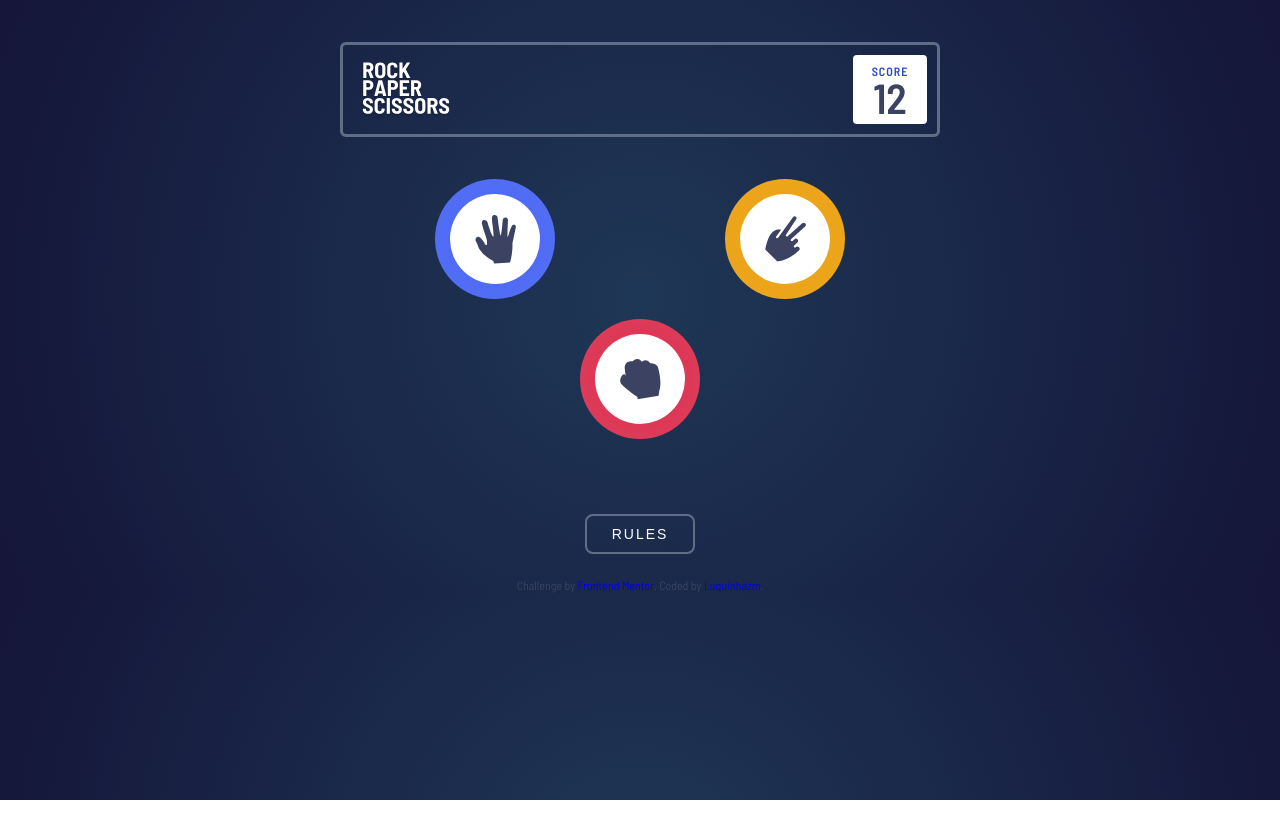
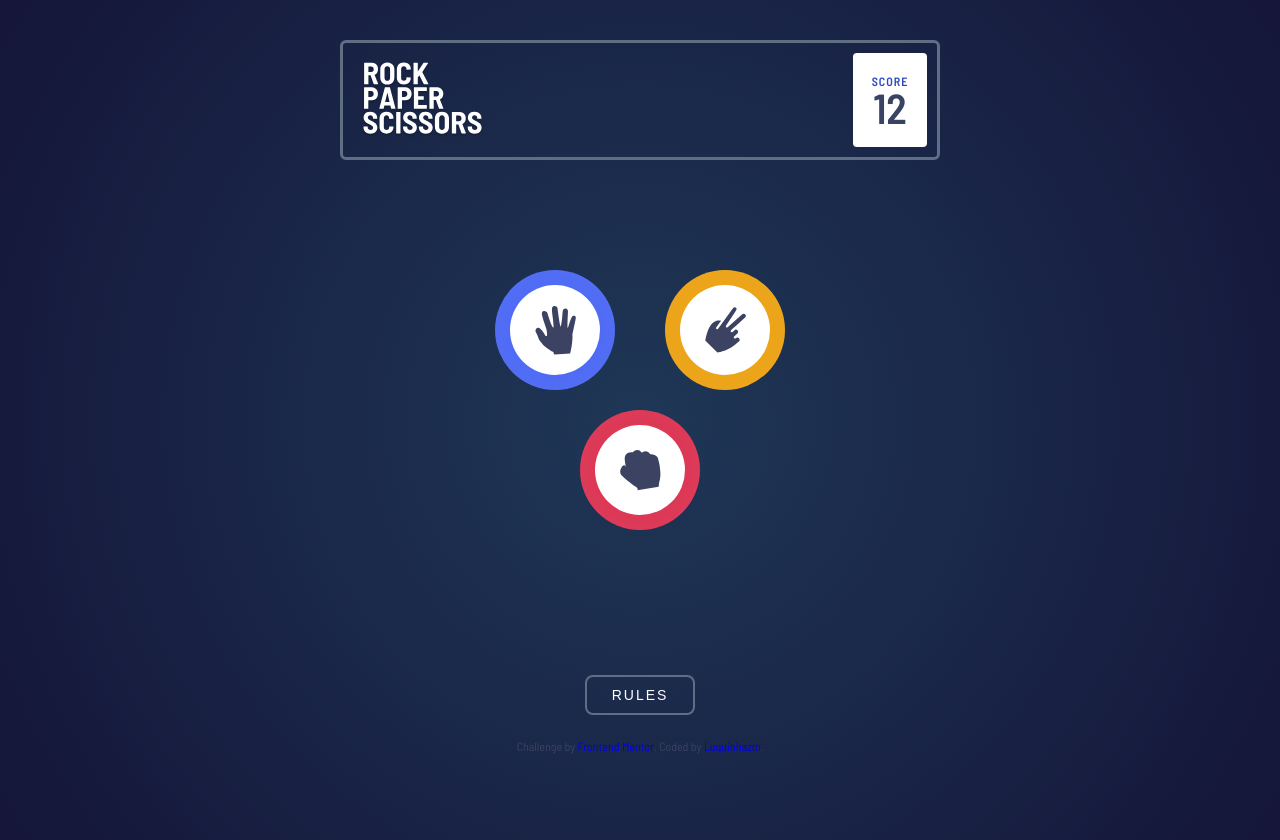
Before and after one commit to Luquinhazm/Pedra-papel-tesoura, a plain HTML site: page index.html in a window 1280 px wide. Before the commit the page ends 800 px from the top, so only its background shows below. Drawn offline with Linux system fonts and the light colour scheme.

Commit message:
themecolor

```diff
--- a/Styles/_header.scss
+++ b/Styles/_header.scss
@@ -5,8 +5,8 @@
     max-width: 600px;
     width: 85%;
     min-width: 300px;
-    height: 95px;
-    margin: 42px auto;
+    height: 15vh;
+    margin: 40px auto;
     padding: 10px;
     border: solid 3px $headerOutline;
     border-radius: 6px;
@@ -40,7 +40,6 @@
     font-size: 12px;
     text-transform: uppercase;
     letter-spacing: 1px;
-
 }
 
 .score__record{
--- a/Styles/_layout.scss
+++ b/Styles/_layout.scss
@@ -1,4 +1,5 @@
 body{
     @include background-primary;
     color: $darkText;
+    height: 100vh;
 }
--- a/Styles/_main.scss
+++ b/Styles/_main.scss
@@ -3,7 +3,7 @@
     background-repeat: no-repeat;
     background-position: center center;
     background-size: 180px;
-    height: 50%;
+    height: 50vh;
     max-width: 580px;
     width: 80%;
     min-width: 300px;
@@ -17,7 +17,7 @@
 
 .PaperAndScissors{
     display: flex;
-    justify-content: space-around;
+    justify-content: center;
     max-width: 600;
     width: 100%;
     min-width: 300px;
@@ -28,6 +28,7 @@
     display: flex;
     justify-content: center;
     align-items: center;
+    margin-right: 50px;
     width: 120px;
     height: 120px;
     border-radius: 50%;
--- a/index.html
+++ b/index.html
@@ -2,7 +2,9 @@
 <html lang="pt-BR">
 <head>
   <meta charset="UTF-8">
-  <meta name="viewport" content="width=device-width, initial-scale=1.0"> <!-- displays site properly based on user's device -->
+  <meta name="viewport" content="width=device-width, initial-scale=1.0">
+  <meta name="theme-color" content="#141539">
+  <!-- displays site properly based on user's device -->
 
   <link rel="icon" type="image/png" sizes="32x32" href="./images/favicon-32x32.png">
 
```
Also changed, not shown: Styles/style.css, 1 other file.
